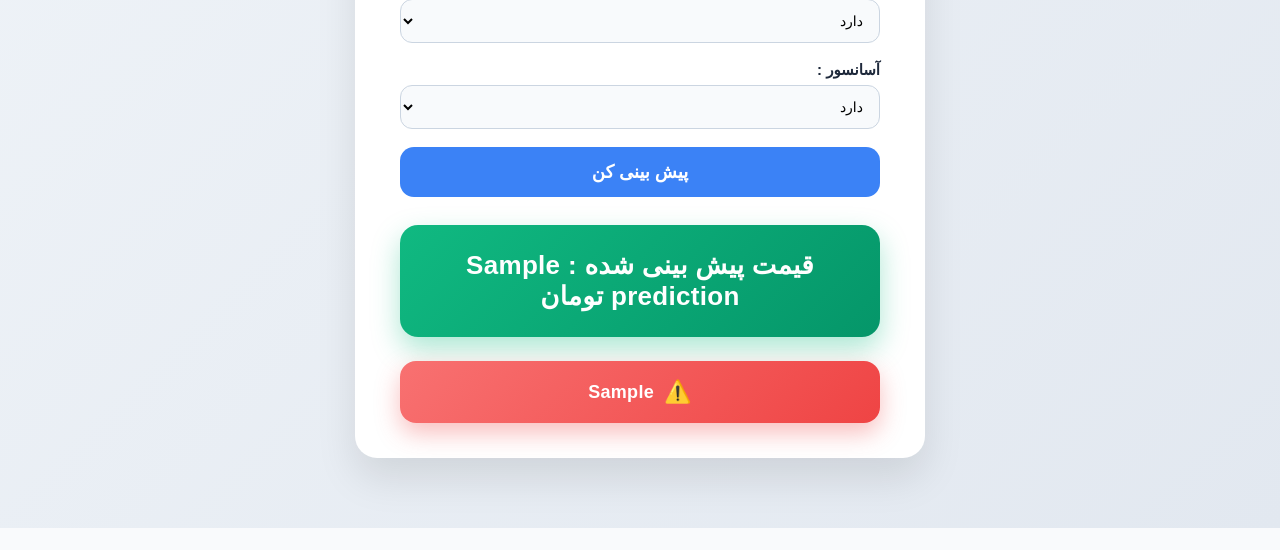
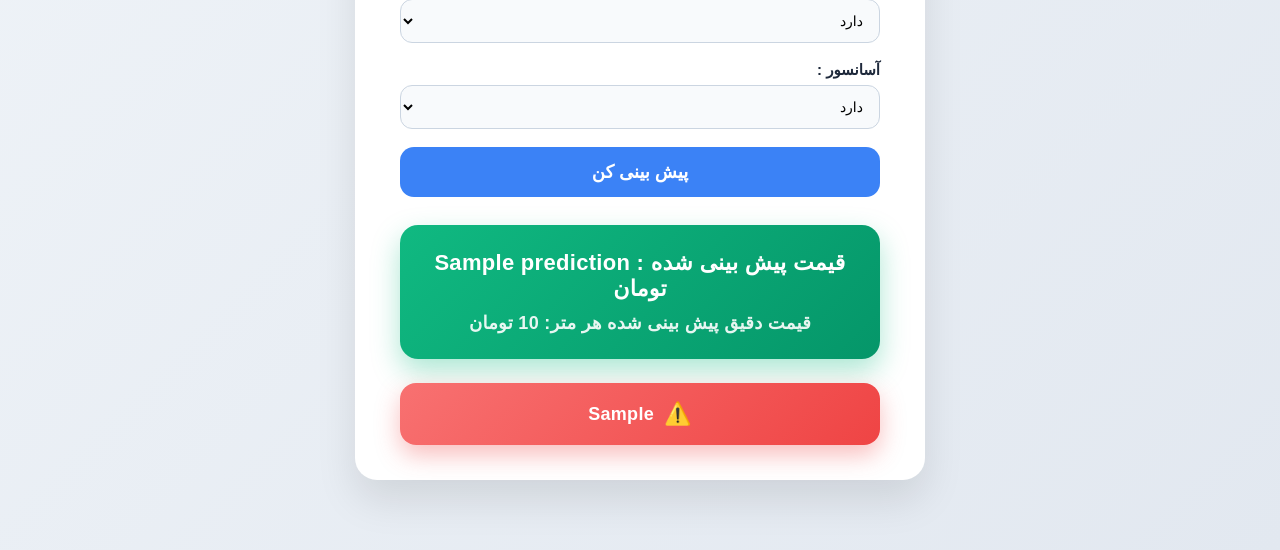
Before and after one commit to Moein1239/HousePrice_Tehran, a Django app: template houseprice_Predictor/predictor/templates/predictor/predict.html in a window 1280 px wide. Shown: the part 630-1180 px from the top of the page. Before the commit the page ends 1158 px from the top, so only its background shows below. Run offline with Django 5.2, Linux system fonts and the light colour scheme; the template is opened without the code that fills it: most values are stand-ins (such as "Sample title", 1, 10 or a date in 2020); parts of the project's set-up code (start-up, migrations or seed data) failed here and were passed over.

Commit message:
Added Feature in Html

```diff
--- a/houseprice_Predictor/predictor/templates/predictor/predict.html
+++ b/houseprice_Predictor/predictor/templates/predictor/predict.html
@@ -57,8 +57,13 @@
         {% endif %}
 
         {% if prediction %}
-            <div class="result">قیمت پیش بینی شده : {{ prediction }} تومان </div>
+        <div class="result">
+            <div style="font-size: 22px; margin-bottom: 10px;">قیمت پیش بینی شده : <span style="font-weight:900;">{{ prediction }} تومان</span></div>
+            <div style="font-size: 18px; opacity: .9;"> قیمت دقیق پیش‌ بینی شده هر متر: <span style="font-weight:700;">{{ actual_price_per_meter }} تومان</span></div>
+        </div>
         {% endif %}
+
+
         {% if negative_input_warning %}
         <div class="error">{{ negative_input_warning }}</div>
         {% endif %}
--- a/houseprice_Predictor/predictor/views.py
+++ b/houseprice_Predictor/predictor/views.py
@@ -109,6 +109,11 @@ def predict_price(request):
                 negative_input_warning = "The inputs are unrealistic, the prediction was negative. Please adjust the inputs."
             else:
                 prediction = f"{int(round(pred)):,}"
+
+
+            actual_price_per_meter = pred / area
+            actual_price_per_meter = f"{int(round(actual_price_per_meter)):,}"
+
         except Exception as e:
             error = str(e)
 
@@ -117,6 +122,7 @@ def predict_price(request):
 
     return render(request, "predictor/predict.html", {
         "prediction": prediction,
+        "actual_price_per_meter": actual_price_per_meter if prediction else None,
         "error": error,
         "negative_input_warning": negative_input_warning,
         "address_choices": address_choices
```
